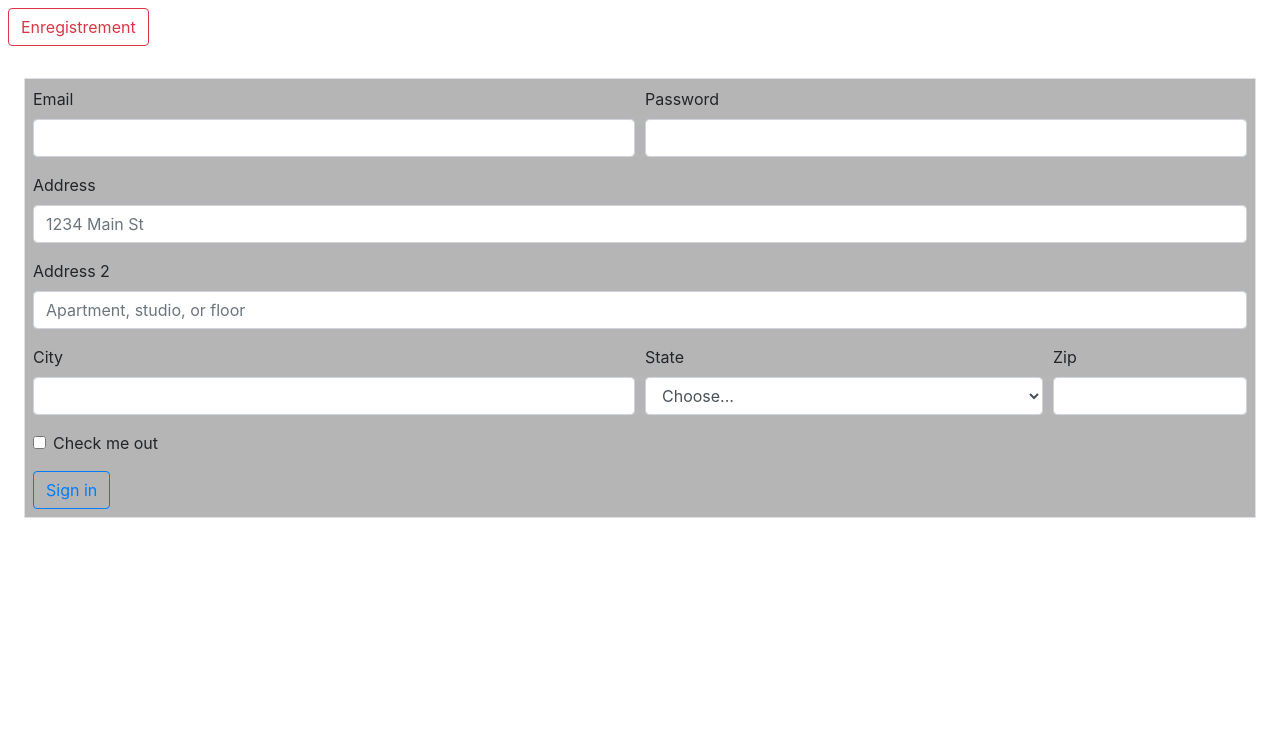
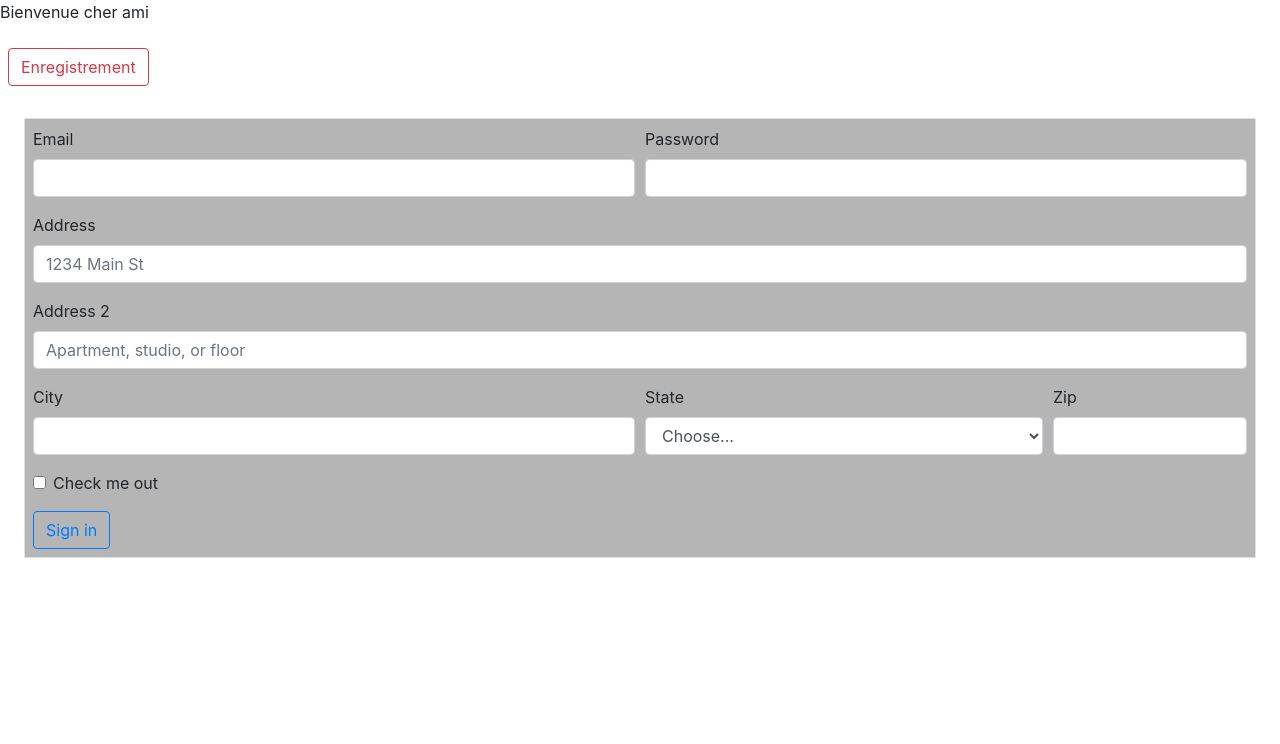
Before and after one commit to Jean-Sty/DOCKER, a plain HTML site: page index.html in a window 1280 px wide. Shown: the part 56-800 px from the top of the page. Drawn offline with nearby package versions, Linux system fonts and the light colour scheme.

Commit message:
Premier test
Action de Git Action

```diff
--- a/index.html
+++ b/index.html
@@ -48,6 +48,7 @@
       </nav>
 
     <!--FORMULAIRE D'ENREGISTREMENT-->
+    <p> Bienvenue cher ami </p>
     <a href="#">
         <button type="button" class="btn btn-outline-danger m-2">Enregistrement</button>
     </a>
```
